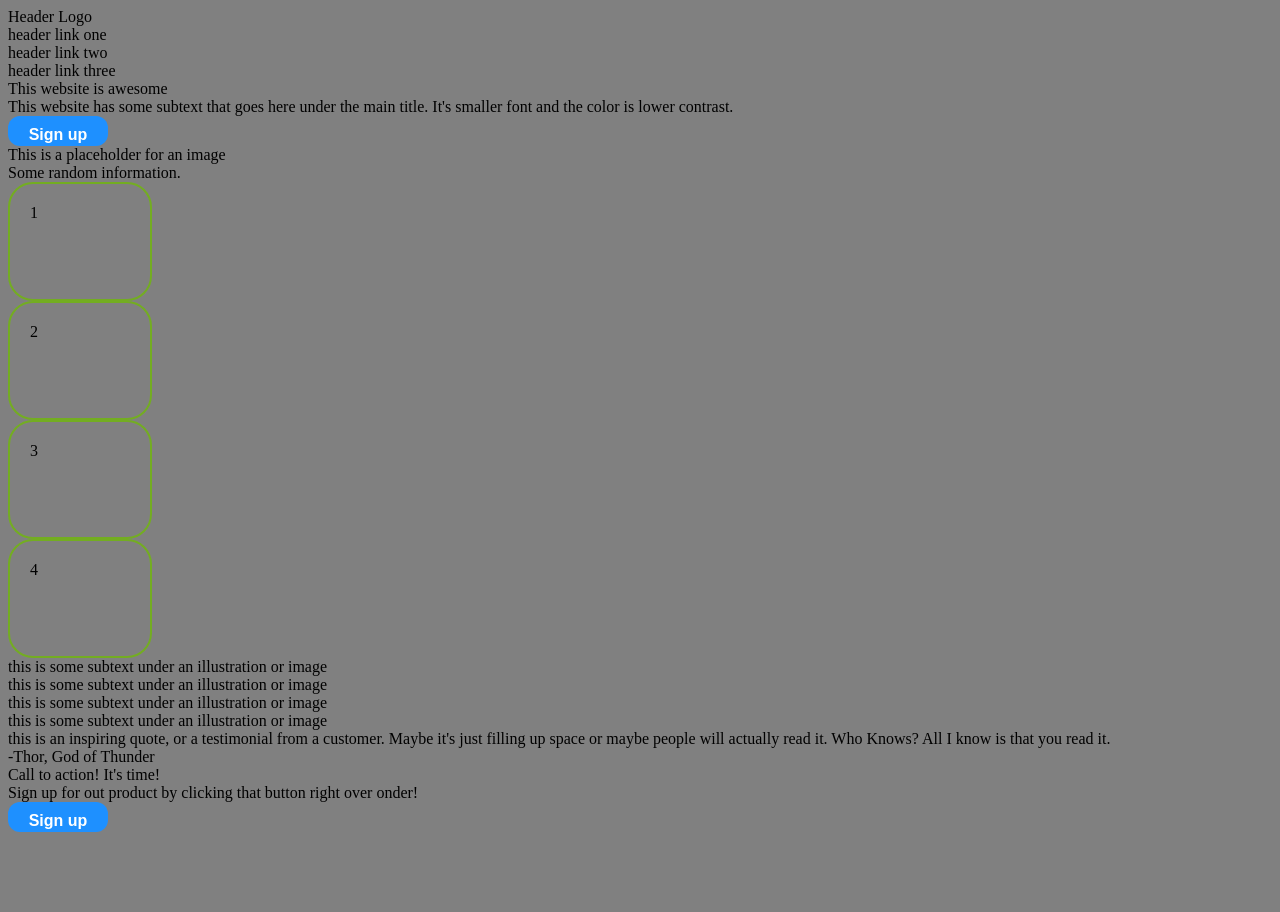
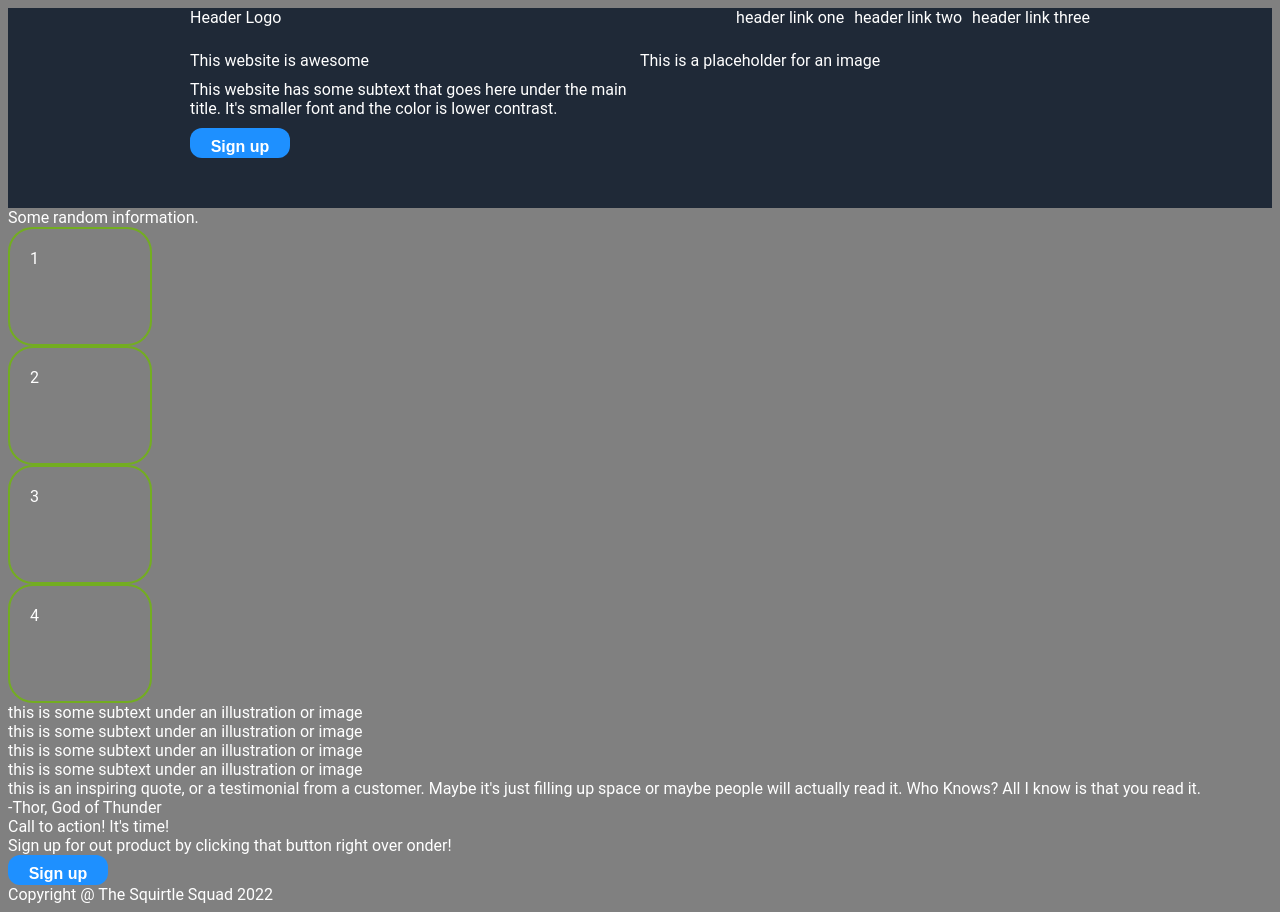
Before and after one commit to mlynnlato/Landing-Page, a plain HTML site: page index.html in a window 1280 px wide. Before the commit the page ends 840 px from the top, so only its background shows below. Drawn offline with Linux system fonts and the light colour scheme.

Commit message:
CSS properties for 'top' quarter

```diff
--- a/index.html
+++ b/index.html
@@ -75,6 +75,10 @@
             </div>
         </div>
     </div>
+    <!--Footer-->
+    <div class="footer">
+        <div class="text">Copyright @ The Squirtle Squad 2022</div>
+    </div>
 </body>
 
 </html>
--- a/style.css
+++ b/style.css
@@ -1,6 +1,69 @@
 body {
     background-color: gray;
+    display: flex;
+    flex-direction: column;
+    font-family: roboto, sans-serif;
+    color: white;
 }
+
+/*Top */
+.top{
+    background-color: #1F2937;
+    display: flex;
+    justify-content: center;
+    height: 200px;
+}
+
+.top-split{
+    display: flex;
+    flex-direction: column;
+    justify-content: space-between;
+    width:900px
+}
+
+.top .header{
+    display: flex;
+    justify-content: space-between;
+}
+
+.top .left{
+
+}
+.top .image{
+    display: flex;
+    flex-basis: 50%;
+
+}
+
+.top .display{
+    margin-bottom: 50px;
+    display: flex;
+    flex-wrap: wrap;
+
+
+}
+.display .text{
+    display: flex;
+    flex-direction: column;
+    gap: 10px;
+    flex-basis: 50%;
+}
+
+.top .right{
+    display: flex;
+    gap: 10px;
+    color: white;
+}
+
+
+/*Information */
+
+/*Quote */
+
+/*Alert Sign up */
+
+/*Footer */
+
 
 .info .img {
     border-radius: 25px;
@@ -21,5 +84,4 @@ button {
     width: 100px;
     height: 30px;
     font-weight: bolder;
-
 }
```
